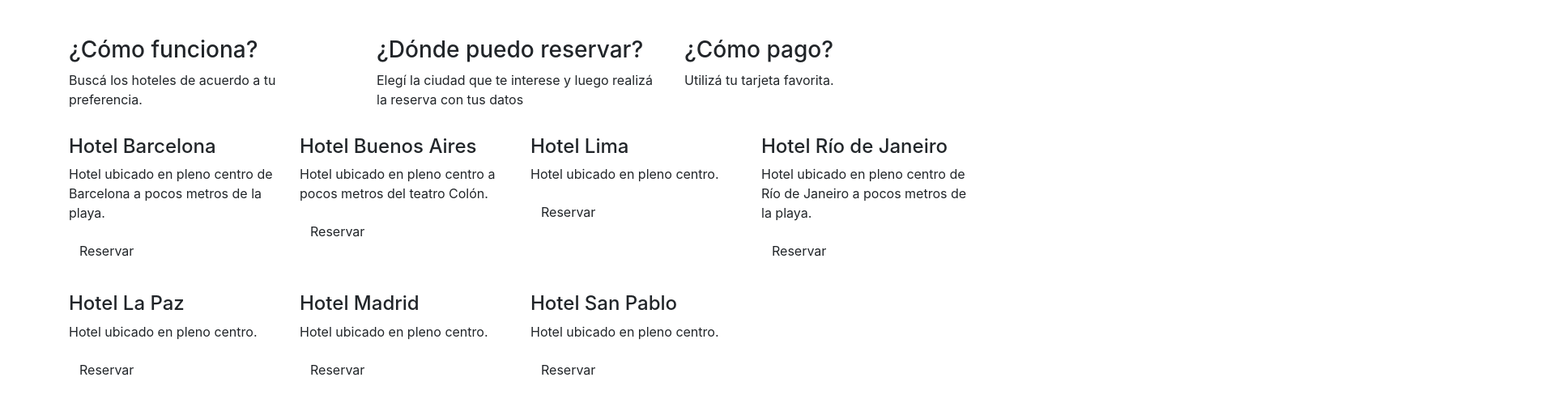
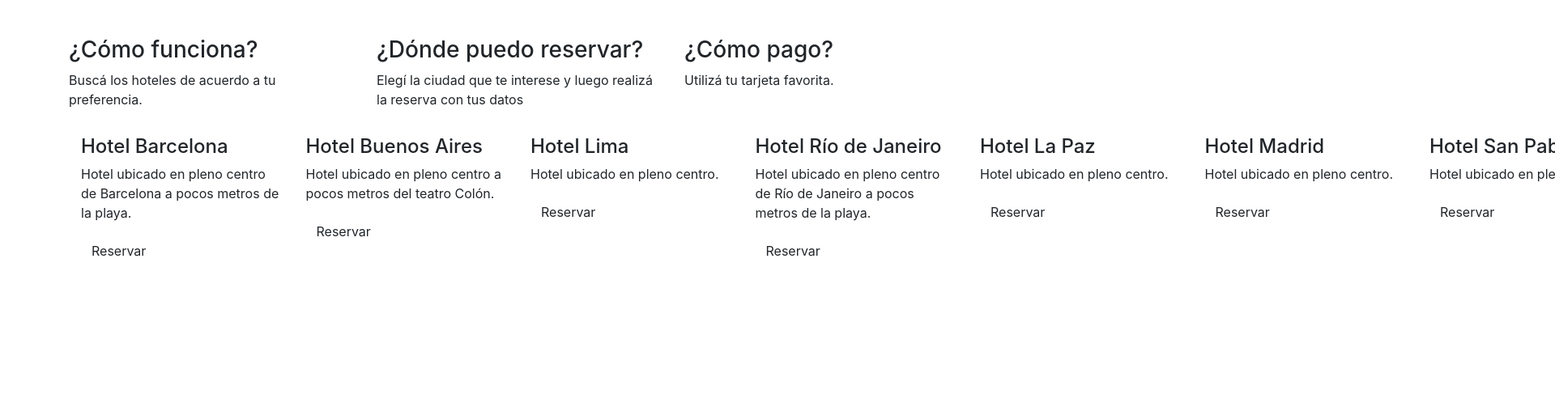
Before and after one commit to cours8/bstrap1, a website: page index.html in a window 1280 px wide. Shown: the part 187-690 px from the top of the page at 81% size, 1920 px wide, since content can reach past the window. Drawn offline with nearby package versions, Linux system fonts and the light colour scheme.

Commit message:
Clase para fila de hoteles: d-flex

```diff
--- a/index.html
+++ b/index.html
@@ -33,7 +33,7 @@
                 </div>
             </div>
 
-            <div class="row">
+            <div class="d-flex">
                 <div class="col-sm-3">
                     <p>
                         <h4>Hotel Barcelona</h4>
```
